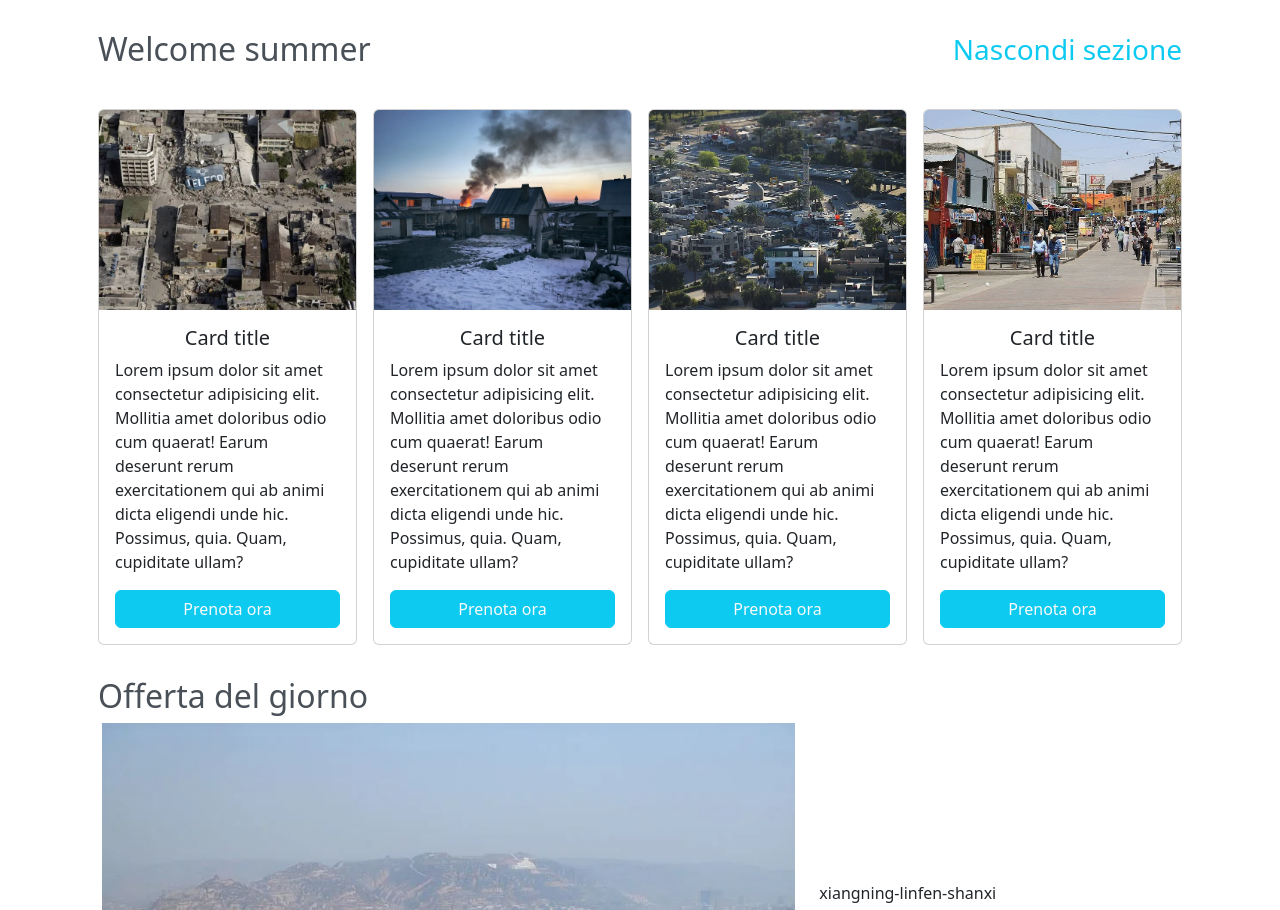
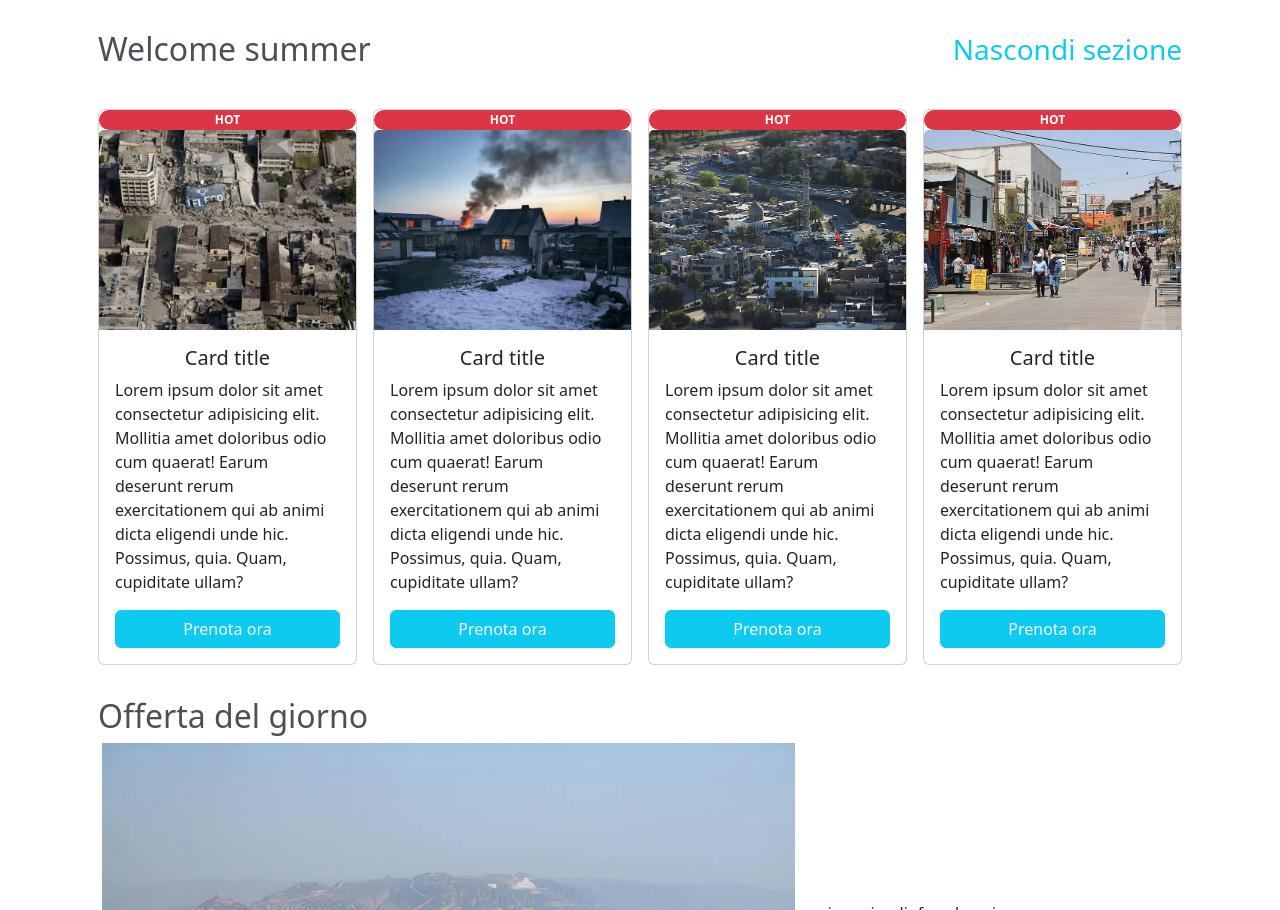
Before and after one commit to lucaferr95/U2-W2-D2, a plain HTML site: page index.html in a window 1280 px wide. Shown: the part 1150-2060 px from the top of the page. Drawn offline with nearby package versions, Linux system fonts and the light colour scheme.

Commit message:
Update index.html

```diff
--- a/index.html
+++ b/index.html
@@ -237,7 +237,7 @@
               <h3 class="text-info">Nascondi sezione</h3>
             </div>
             <div class="col">
-              <div class="card h-100 d-flex flex-column">
+              <div class="card h-100 d-flex flex-column"><span class="badge rounded-pill text-bg-danger">HOT</span>
                 <img
                   src="/assets/Posti brutti/port-au-prince.jpg.webp"
                   class="card-img-top img-fluid"
@@ -263,8 +263,7 @@
               </div>
             </div>
             <div class="col">
-              <div class="card h-100 d-flex flex-column">
-                <img
+              <div class="card h-100 d-flex flex-column"><span class="badge rounded-pill text-bg-danger">HOT</span>                <img
                   src="/assets/Posti brutti/siberia-1.jpg.webp"
                   class="card-img-top img-fluid"
                   style="height: 200px; object-fit: cover"
@@ -290,12 +289,14 @@
             </div>
             <div class="col">
               <div class="card h-100 d-flex flex-column">
+                <span class="badge rounded-pill text-bg-danger">HOT</span>
                 <img
                   src="/assets/Posti brutti/the-city-of-baghdad-is-seen-from-the-air.jpg.webp"
                   class="card-img-top img-fluid"
                   style="height: 200px; object-fit: cover"
                   alt="cat"
                 />
+
                 <div class="card-body">
                   <h5 class="card-title d-flex justify-content-center">
                     Card title
@@ -315,7 +316,7 @@
               </div>
             </div>
             <div class="col">
-              <div class="card h-100 d-flex flex-column">
+              <div class="card h-100 d-flex flex-column"><span class="badge rounded-pill text-bg-danger">HOT</span>
                 <img
                   src="/assets/Posti brutti/ciudad-juarez-mexico.jpg.webp"
                   class="card-img-top img-fluid"
```
